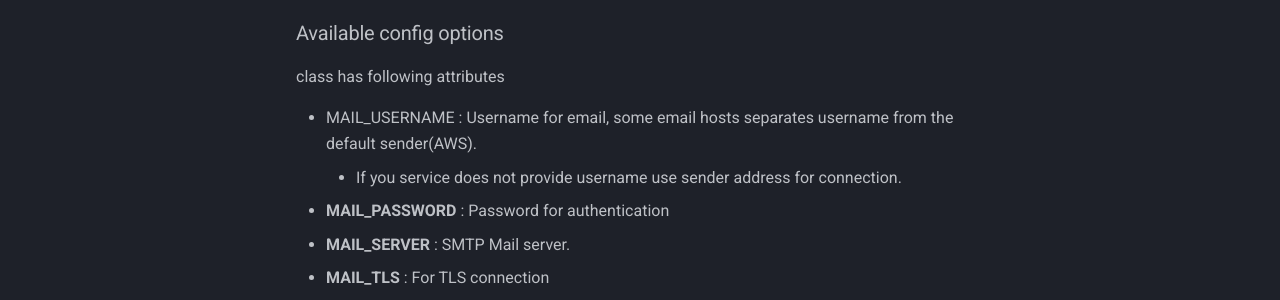
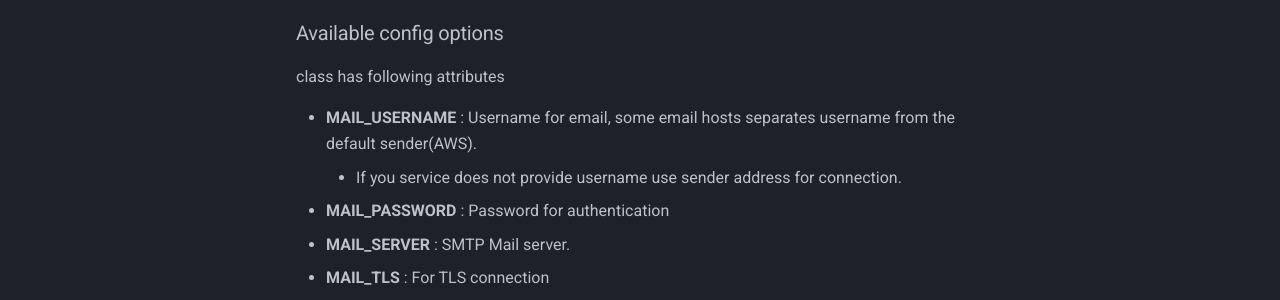
Before and after one commit to marktennyson/flask-mailing, an MkDocs documentation site: the page built from docs/getting-started.md, in a window 1280 px wide and 900 px high. Shown: the part 307-607 px from the top of the window. Built offline with MkDocs 1.6.1 and Material for MkDocs 9.7.7, drawn with Linux system fonts in a browser that asks for light colours; comment, search, counter and statistics services are not loaded.

Commit message:
update in docs

```diff
--- a/docs/getting-started.md
+++ b/docs/getting-started.md
@@ -8,7 +8,7 @@ Main classes and packages are
 ### Available config options
 class has following attributes
 
--  MAIL_USERNAME  : Username for email, some email hosts separates username from the default sender(AWS).
+-  **MAIL_USERNAME**  : Username for email, some email hosts separates username from the default sender(AWS).
     - If you service does not provide username use sender address for connection.
 -  **MAIL_PASSWORD** : Password for authentication
 -  **MAIL_SERVER**  : SMTP Mail server.
```
